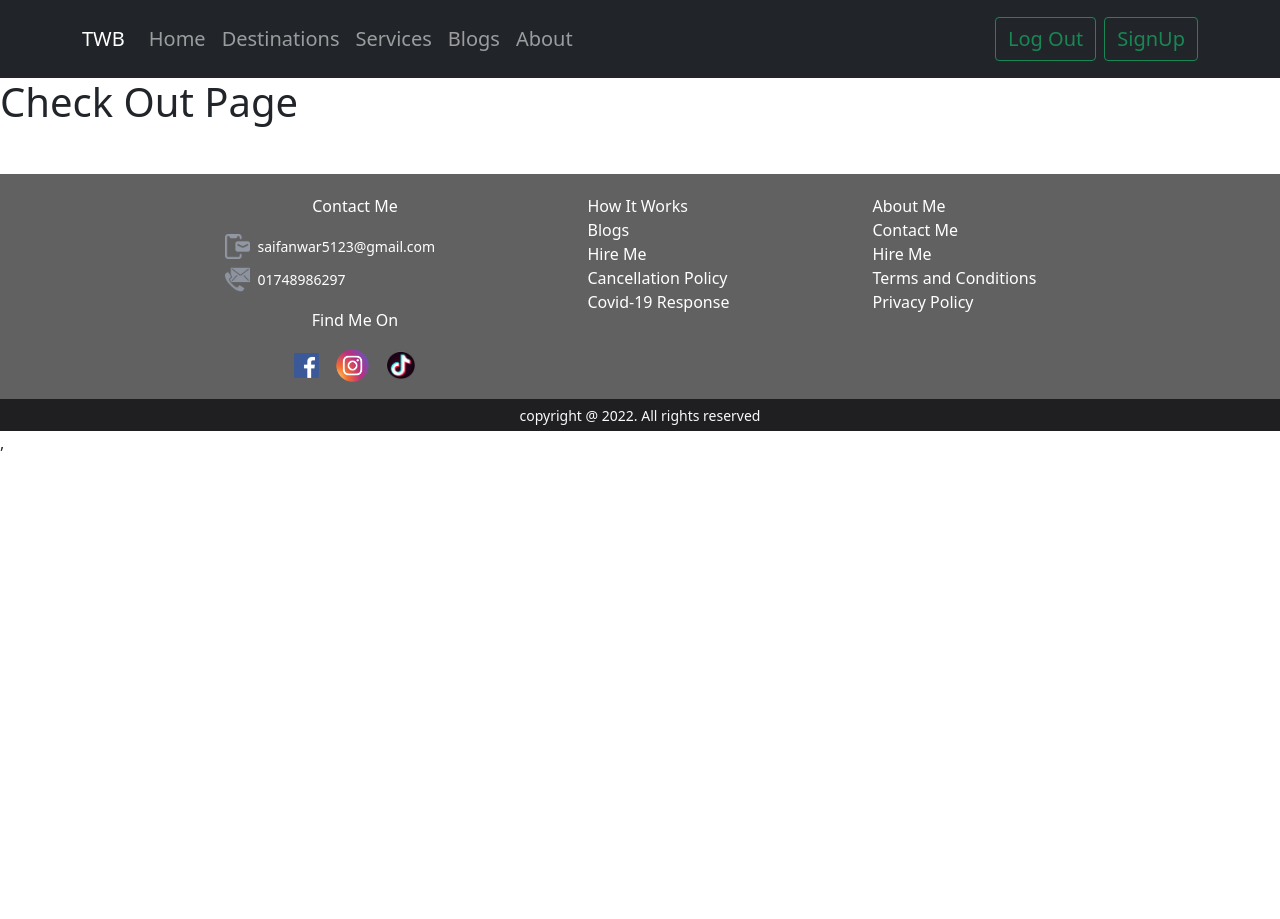
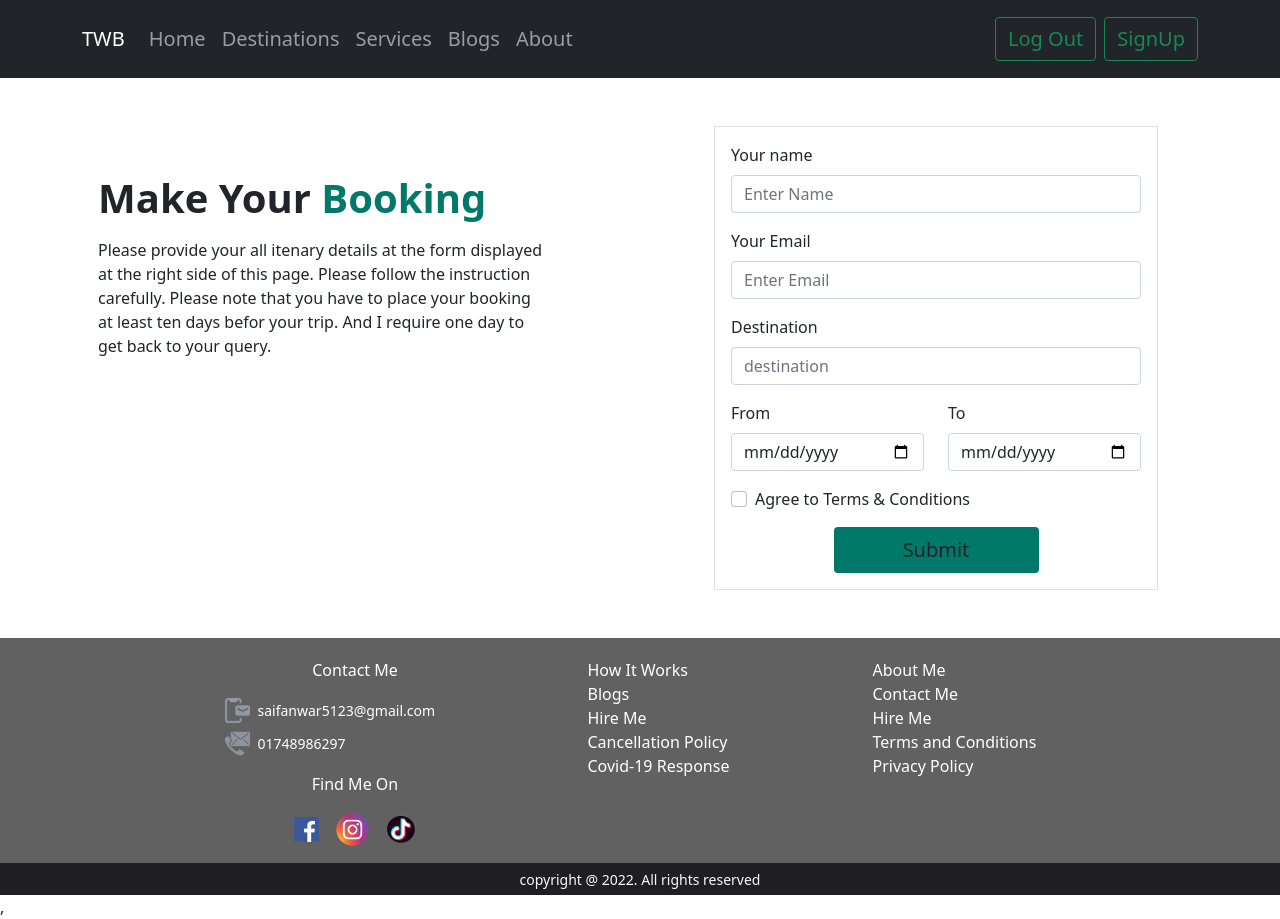
Before and after one commit to SAIF-ANWAR/Travel-Bangladesh-tour-package-site, a React (Create React App) app: page /checkout in a window 1280 px wide. Before the commit the page ends 800 px from the top, so only its background shows below. Built offline with nearby package versions, Linux system fonts and the light colour scheme; no server answers; sample sign-in values are in the browser's storage.

Commit message:
checkout-page

```diff
--- a/package.json
+++ b/package.json
@@ -3,6 +3,9 @@
   "version": "0.1.0",
   "private": true,
   "dependencies": {
+    "@emotion/react": "^11.9.0",
+    "@emotion/styled": "^11.8.1",
+    "@mui/material": "^5.6.1",
     "@testing-library/jest-dom": "^5.16.4",
     "@testing-library/react": "^13.1.1",
     "@testing-library/user-event": "^13.5.0",
@@ -12,6 +15,7 @@
     "react-bootstrap": "^2.2.3",
     "react-dom": "^18.0.0",
     "react-firebase-hooks": "^5.0.3",
+    "react-hook-form": "^7.30.0",
     "react-router-dom": "^6.3.0",
     "react-scripts": "5.0.1",
     "react-toastify": "^8.2.0",
--- a/public/index.html
+++ b/public/index.html
@@ -13,6 +13,7 @@
       user's mobile device or desktop. See https://developers.google.com/web/fundamentals/web-app-manifest/
     -->
   <link rel="manifest" href="%PUBLIC_URL%/manifest.json" />
+  <link rel="stylesheet" href="https://fonts.googleapis.com/icon?family=Material+Icons" />
   <!--
       Notice the use of %PUBLIC_URL% in the tags above.
       It will be replaced with the URL of the `public` folder during the build.
--- a/src/App.js
+++ b/src/App.js
@@ -13,6 +13,7 @@ import Login from './pages/Shared/Login/Login';
 import RequireAuth from './pages/Shared/RequireAuth/RequireAuth';
 import SignUp from './pages/Shared/SignUp/SignUp';
 import About from './pages/About/About';
+import Destinations from './pages/Destinations/Destinations';
 
 function App() {
   return (
@@ -22,6 +23,7 @@ function App() {
         <Route path='/' element={<Home></Home>}></Route>
         <Route path='/services' element={<Services></Services>}></Route>
         <Route path='/blogs' element={<Blogs></Blogs>}></Route>
+        <Route path='/destinations' element={<Destinations></Destinations>}></Route>
         <Route path='/about' element={<About></About>}></Route>
         <Route path='/login' element={<Login></Login>}></Route>
         <Route path='/signup' element={<SignUp></SignUp>}></Route>
--- a/src/pages/Blogs/Blogs.js
+++ b/src/pages/Blogs/Blogs.js
@@ -2,23 +2,35 @@ import React from 'react';
 
 const Blogs = () => {
     return (
-        <div>
-            <div>
-                <h1>Difference between authorization and authentication</h1>
+        <div className='card w-75 mx-auto p-4'>
+            <div className='card shadow-lg p-3 mb-2'>
+                <h3>Difference between authorization and authentication</h3>
                 <p>Ans: Authorization is the process of controlling access to some of the functions in an application.
                     It allows one party to access other resources.
                     Whereas authentication is the process of checking the users' identity to access functions. it may request user name, password or any kind
                     of input required to validate the user identity.
                 </p>
             </div>
-            <div>
-                <h1>Why do I use Firebase?  What other options do you have to implement authentication?</h1>
+            <div className='card shadow-lg p-3 mb-2'>
+                <h3>Why do I use Firebase?  What other options do you have to implement authentication?</h3>
                 <p>Ans: Firebase provides me server-less backend for my mobile and web applications.
                     I do not reuire to develop my own backend. It saves a lot of time and cost to build my own backend.
                     Firebase also provides secured authentication system.
                     <br />
-
+                    Other options are such as PingIdentity, ENTRUST, okta, Duo Access etc.
                 </p>
+            </div>
+            <div className='card shadow-lg p-3 mb-2'>
+                <h3>What other services does firebase provide other than authentication?</h3>
+                <p>Ans: Firebase Provides. </p>
+                <li>Cloud  Firestone</li>
+                <li>Cloud  Functions</li>
+                <li>Cloud  Storage</li>
+                <li>Hosting  </li>
+                <li>Google Analytics</li>
+                <li>Dynamic Links</li>
+                <li>Cloud Messaging</li>
+                <li>Remote Config</li>
             </div>
         </div>
     );
--- a/src/pages/CheckOut/CheckOut.js
+++ b/src/pages/CheckOut/CheckOut.js
@@ -1,9 +1,69 @@
 import React from 'react';
+import { Button, Form } from 'react-bootstrap';
+import { useNavigate } from 'react-router-dom';
+import { toast, ToastContainer } from 'react-toastify';
+const CheckOut = () => {
 
-const CheckOut = () => {
+    const handleSubmit = () => {
+        toast('Thanks for your booking')
+
+    }
     return (
-        <div>
-            <h1>Check Out Page</h1>
+        <div className='row pt-5 container-fluid'>
+            <div className='col-6 pt-5'>
+                <div className=' w-75 mx-auto text-align lh-base'>
+                    <h1 className='fs-1 fw-bold'>Make Your <span style={{ color: '#00796B' }} >Booking</span> </h1>
+                    <p className='text pt-2'>
+                        Please provide your all itenary details at the form displayed
+                        at the right side of this page.
+                        Please follow the instruction carefully.
+                        Please note that you have to place your booking at least ten days befor your trip.
+                        And I require one day to get back to your query.
+                    </p>
+                </div>
+            </div>
+            <div className='col-6 '>
+
+                <Form onSubmit={handleSubmit} className=' w-75 mx-auto border p-3'>
+                    <Form.Group className="mb-3 " controlId="formBasicEmail">
+                        <Form.Label>Your name</Form.Label>
+                        <Form.Control type="text" placeholder="Enter Name" />
+                    </Form.Group>
+                    <Form.Group className="mb-3 " controlId="formBasicEmail">
+                        <Form.Label>Your Email</Form.Label>
+                        <Form.Control type="text" placeholder="Enter Email" />
+                    </Form.Group>
+                    <Form.Group className="mb-3" controlId="formBasicPassword">
+                        <Form.Label>Destination</Form.Label>
+                        <Form.Control type="text" placeholder="destination" />
+                    </Form.Group>
+                    <div className='row'>
+                        <div className='col-6'>
+                            <Form.Group className="mb-3" controlId="formBasicDate">
+                                <Form.Label>From</Form.Label>
+                                <Form.Control type="date" />
+                            </Form.Group>
+                        </div>
+                        <div className='col-6'>
+                            <Form.Group className="mb-3" controlId="formBasicDate">
+                                <Form.Label>To</Form.Label>
+                                <Form.Control type="date" />
+                            </Form.Group>
+                        </div>
+                    </div>
+
+                    <Form.Group className="mb-3" controlId="formBasicCheckbox">
+                        <Form.Check type="checkbox" label="Agree to Terms & Conditions" />
+                    </Form.Group>
+
+                    <div className='d-grid w-50 mx-auto'>
+                        <Button variant="primary" type="submit" className='w-full border-0 text-dark py-2 fs-5 ' style={{ backgroundColor: '#00796B' }} >
+                            Submit
+                        </Button>
+                    </div>
+                </Form>
+                <ToastContainer />
+            </div>
         </div>
     );
 };
--- a/src/pages/Destinations/Destinations.js
+++ b/src/pages/Destinations/Destinations.js
@@ -7,7 +7,7 @@ import dest8 from '../../images/Destination/dest8.jpg';
 
 const Destinations = () => {
     return (
-        <div className='container d-block mx-auto'>
+        <div className='container d-block mx-auto mt-5'>
             <div className='row'>
                 <div className='col-md-6  img-fluid title' style={{ backgroundImage: `url(${dest5})`, height: '619px', width: '450px' }}>
                     <div>
--- a/src/pages/Home/Home.js
+++ b/src/pages/Home/Home.js
@@ -1,4 +1,5 @@
 import React from 'react';
+import { Link } from 'react-router-dom';
 import coverPhoto from '../../images/travel-cover5.jpg'
 import Destinations from '../Destinations/Destinations';
 import Services from '../Services/Services';
@@ -12,7 +13,7 @@ const Home = () => {
 
                 </div>
                 <div className='button'>
-                    <button className='btn px-4 py-2  fs-5 text-light' style={{ backgroundColor: '#00796B' }}>Explore</button>
+                    <Link to="/destinations" className='btn px-4 py-2  fs-5 text-light' style={{ backgroundColor: '#00796B' }}>Explore</Link>
                 </div>
             </div>
             <div>
--- a/src/pages/Shared/SocialLogin/SocialLogIn.js
+++ b/src/pages/Shared/SocialLogin/SocialLogIn.js
@@ -1,17 +1,24 @@
 import React from 'react';
 import { useSignInWithGoogle } from 'react-firebase-hooks/auth';
+import { useLocation, useNavigate } from 'react-router-dom';
 import auth from '../../../firebase.init';
 import google from '../../../images/social/google.png';
 import Loading from '../Loading/Loading';
 
 const SocialLogIn = () => {
-    const [signInWithGoogle, loading, error] = useSignInWithGoogle(auth);
+    const location = useLocation()
+    const navigate = useNavigate()
+    const [signInWithGoogle, user, loading, error] = useSignInWithGoogle(auth);
 
     const GoogleLogIn = event => {
         signInWithGoogle()
     }
     if (loading) {
         return <Loading></Loading>
+    }
+    let from = location.state?.from?.pathname || "/";
+    if (user) {
+        navigate(from, { replace: true });
     }
 
     return (
```
Also changed, not shown: 1 other file (tests, documents, lock files or other folders).
